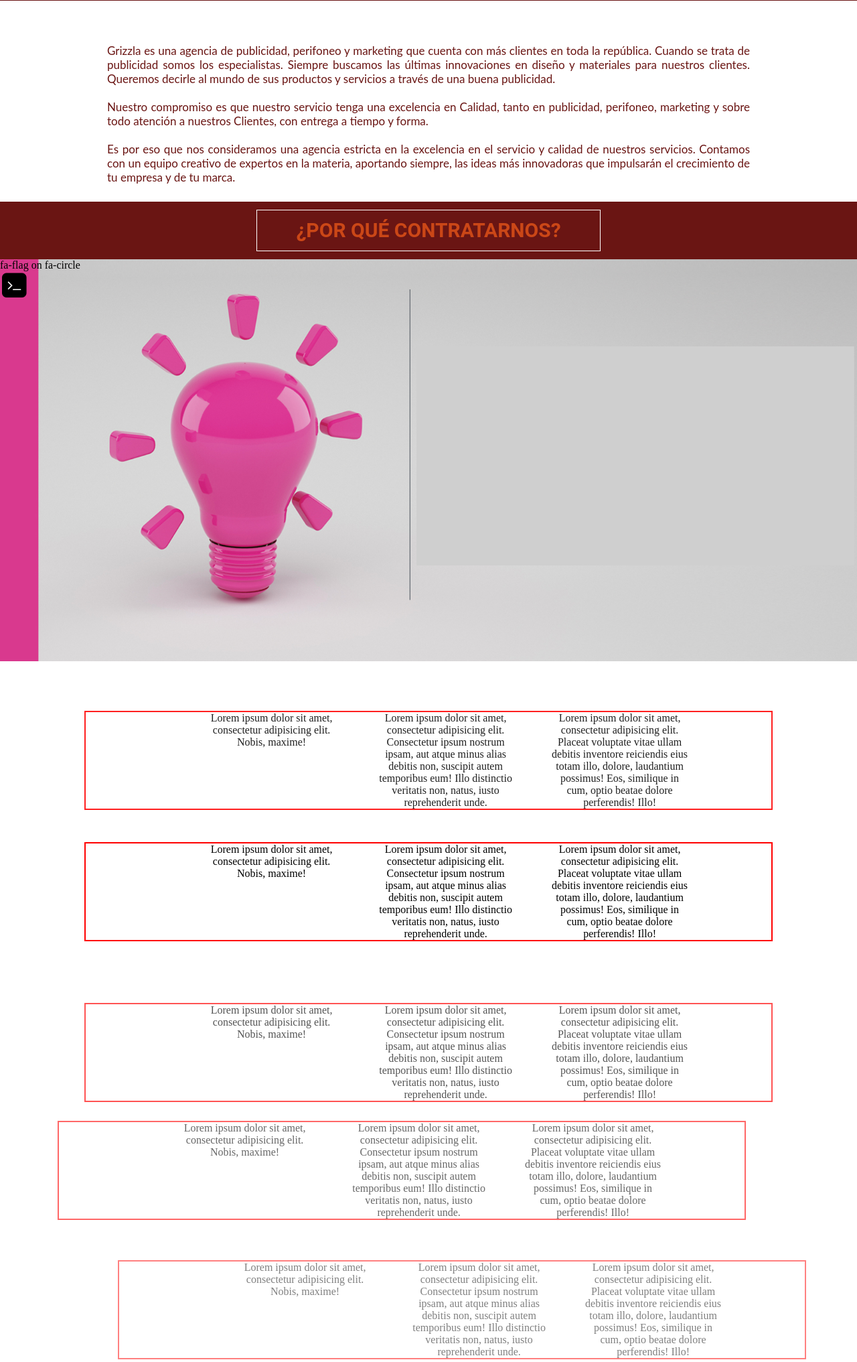
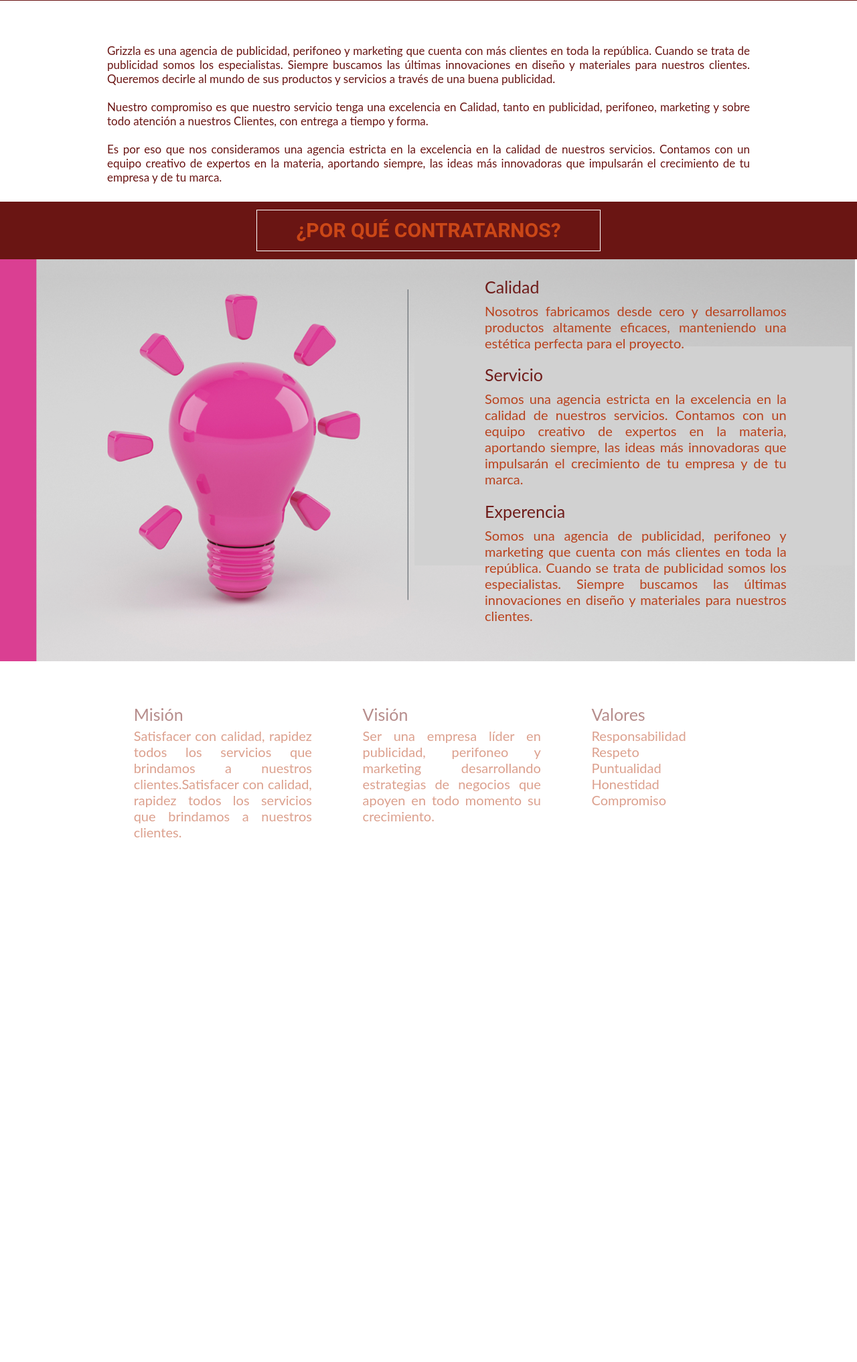
Before and after one commit to esteban1234/grizzla, a PHP site: page /vistas/nosotros.php in a window 1280 px wide. Shown: the part 595-2628 px from the top of the page at 67% size. After the commit the page ends 1845 px from the top, so only its background shows below. Run offline with PHP 8.4, Linux system fonts and the light colour scheme; some libraries are stand-ins or nearby versions.

Commit message:
continuacion de nosotros

```diff
--- a/css/estilosdos.css
+++ b/css/estilosdos.css
@@ -95,21 +95,6 @@
 
 /*-------------------nosotros-----------*/
 
-.conten {
-    outline: 2px red solid;
-    width: 80%;
-    margin: 0 auto;
-    margin-top: 5%;
-    text-align: center;
-}
-
-.conten p {
-    width: 20%;
-    display: inline-block;
-    vertical-align: top;
-    margin-left: 5%;
-}
-
 .bannernos {
     position: relative;
     width: 100%;
@@ -171,3 +156,80 @@
     background-attachment: fixed;
     overflow: hidden;
 }
+
+.conteniconos {
+    /*outline: 2px red solid;*/
+    width: 40%;
+    float: right;
+    margin-right: 8%;
+    margin-top: 2%;
+}
+
+.iconotexto {
+    /*outline: 2px yellow solid;*/
+    overflow: hidden;
+    margin-bottom: 4%;
+}
+
+.icono {
+    /*outline: 2px green solid;*/
+    float: left;
+    /*padding: 1%;*/
+    margin-top: 8%;
+}
+
+.icono2 {
+    /*outline: 2px green solid;*/
+    float: left;
+    /*padding: 1%;*/
+    margin-top: 13.5%;
+}
+
+.icon-star,
+.icon-arrows-alt,
+.icon-bullhorn {
+    font-size: 50px;
+    color: #CB4717;
+}
+
+.texton {
+    /*outline: 2px red solid;*/
+    float: right;
+    width: 88%;
+    overflow: hidden;
+}
+
+.calidad {
+    /*outline: 2px red solid;*/
+    text-align: justify;
+    font-family: 'Lato', sans-serif;
+    font-size: 25px;
+    color: #6A1513;
+    margin-bottom: 2%;
+}
+
+.texto_calidad {
+    /*outline: 2px red solid;*/
+    text-align: justify;
+    font-family: 'Lato', sans-serif;
+    font-size: 20px;
+    color: #B73C16;
+    /*margin-bottom: 2%;*/
+}
+
+.contenmvv {
+    /*outline: 2px red solid;*/
+    width: 80%;
+    margin: 0 auto;
+    margin-top: 1%;
+    /*text-align: center;*/
+}
+
+.mision {
+    /*outline: 2px red solid;*/
+    width: 26%;
+    display: inline-block;
+    vertical-align: top;
+    margin-left: 7%;
+    text-align: justify;
+}
--- a/vistas/headdos.php
+++ b/vistas/headdos.php
@@ -7,7 +7,6 @@
             <link href="../css/estilosdos.css" rel="stylesheet">
                 <link href="https://fonts.googleapis.com/css?family=Open+Sans|Yanone+Kaffeesatz" rel="stylesheet">
                     <link href="https://file.myfontastic.com/oZrD95afmh6F7UiEtyxVF9/icons.css" rel="stylesheet">
-                    <link rel="stylesheet" href="path/to/font-awesome/css/font-awesome.min.css">
                     </link>
                 </link>
             </link>
--- a/vistas/nosotros.php
+++ b/vistas/nosotros.php
@@ -13,65 +13,78 @@
 <article class="contentex scrollflow -slide-top -opacity">
 	<p class="contentexp">Grizzla es una agencia de publicidad, perifoneo y marketing que cuenta con más clientes en toda la república. Cuando se trata de publicidad somos los especialistas. Siempre buscamos las últimas innovaciones en diseño y materiales  para nuestros clientes. Queremos decirle al mundo de sus productos y servicios a través de una buena publicidad. <br> <br>
 	Nuestro compromiso es que nuestro servicio tenga una excelencia en Calidad, tanto en publicidad, perifoneo, marketing y sobre todo atención a nuestros Clientes, con entrega a tiempo y forma.<br> <br>
-	Es por eso que nos consideramos una agencia estricta  en la excelencia en el servicio y calidad de nuestros servicios. Contamos con un equipo creativo de expertos en la materia, aportando siempre, las ideas más innovadoras que impulsarán el crecimiento de tu empresa y de tu marca.
+	Es por eso que nos consideramos una agencia estricta  en la excelencia en la calidad de nuestros servicios. Contamos con un equipo creativo de expertos en la materia, aportando siempre, las ideas más innovadoras que impulsarán el crecimiento de tu empresa y de tu marca.
 	</p>
 </article>
 
 <article class="titulonos scrollflow -slide-left -opacity"><p>¿POR QUÉ CONTRATARNOS?</p></article>
 
 <article class="contenpuntos scrollflow -slide-right -opacity">
-	fa-flag on fa-circle<br>
-<span class="fa-stack fa-lg">
-  <i class="fa fa-square fa-stack-2x"></i>
-  <i class="fa fa-terminal fa-stack-1x fa-inverse"></i>
-</span>
+	<article class="conteniconos">
+		<article class="iconotexto">
+			<article class="icono"><span class="icon-star"></span></article>
+			<article class="texton">
+				<p class="calidad">Calidad</p>
+				<p class="texto_calidad">Nosotros fabricamos desde cero y desarrollamos productos altamente eficaces, manteniendo una estética perfecta para el proyecto.</p>
+			</article>
+		</article>
+
+		<article class="iconotexto">
+			<article class="icono2"><span class="icon-arrows-alt"></span></article>
+			<article class="texton">
+				<p class="calidad">Servicio</p>
+				<p class="texto_calidad">Somos una agencia estricta en la excelencia en la calidad de nuestros servicios. Contamos con un equipo creativo de expertos en la materia, aportando siempre, las ideas más innovadoras que impulsarán el crecimiento de tu empresa y de tu marca.</p>
+			</article>
+		</article>
+
+		<article class="iconotexto">
+			<article class="icono"><span class="icon-bullhorn"></span></article>
+			<article class="texton">
+				<p class="calidad">Experencia</p>
+				<p class="texto_calidad">Somos una agencia de publicidad, perifoneo y marketing que cuenta con más clientes en toda la república. Cuando se trata de publicidad somos los especialistas. Siempre buscamos las últimas innovaciones en diseño y materiales  para nuestros clientes. </p>
+			</article>
+		</article>
+
+	</article>
 </article>
 
 
 
-<article class="conten scrollflow -slide-top -opacity">
-	<p>Lorem ipsum dolor sit amet, consectetur adipisicing elit. Nobis, maxime!</p>
-	<p>Lorem ipsum dolor sit amet, consectetur adipisicing elit. Consectetur ipsum nostrum ipsam, aut atque minus alias debitis non, suscipit autem temporibus eum! Illo distinctio veritatis non, natus, iusto reprehenderit unde.</p>
-	<p>Lorem ipsum dolor sit amet, consectetur adipisicing elit. Placeat voluptate vitae ullam debitis inventore reiciendis eius totam illo, dolore, laudantium possimus! Eos, similique in cum, optio beatae dolore perferendis! Illo!</p>
+<article class="contenmvv scrollflow -slide-top -opacity">
+	<article class="mision">
+	<p class="calidad">Misión</p>
+	<p class="texto_calidad">Satisfacer con calidad, rapidez  todos los servicios que brindamos a nuestros clientes.Satisfacer con calidad, rapidez  todos los servicios que brindamos a nuestros clientes.</p>
+	<!-- <article class=""></article>
+	<article class="">Responsabilidad <br>
+		Respeto <br>
+		Puntualidad <br>
+		Honestidad <br>
+		Compromiso
+	</article> -->
 </article>
 
-
-<article class="conten">
-	<p>Lorem ipsum dolor sit amet, consectetur adipisicing elit. Nobis, maxime!</p>
-	<p>Lorem ipsum dolor sit amet, consectetur adipisicing elit. Consectetur ipsum nostrum ipsam, aut atque minus alias debitis non, suscipit autem temporibus eum! Illo distinctio veritatis non, natus, iusto reprehenderit unde.</p>
-	<p>Lorem ipsum dolor sit amet, consectetur adipisicing elit. Placeat voluptate vitae ullam debitis inventore reiciendis eius totam illo, dolore, laudantium possimus! Eos, similique in cum, optio beatae dolore perferendis! Illo!</p>
+<article class="mision">
+	<p class="calidad">Visión</p>
+	<p class="texto_calidad">Ser una empresa líder en publicidad, perifoneo y marketing  desarrollando estrategias de negocios que apoyen en todo momento su crecimiento.</p>
+	<!-- <article class="">Ser una empresa líder en publicidad, perifoneo y marketing  desarrollando estrategias de negocios que apoyen en todo momento su crecimiento.</article>
+	<article class="">Responsabilidad <br>
+		Respeto <br>
+		Puntualidad <br>
+		Honestidad <br>
+		Compromiso
+	</article> -->
 </article>
 
-
-<article class="conten scrollflow -slide-top -opacity">
-	<p>Lorem ipsum dolor sit amet, consectetur adipisicing elit. Nobis, maxime!</p>
-	<p>Lorem ipsum dolor sit amet, consectetur adipisicing elit. Consectetur ipsum nostrum ipsam, aut atque minus alias debitis non, suscipit autem temporibus eum! Illo distinctio veritatis non, natus, iusto reprehenderit unde.</p>
-	<p>Lorem ipsum dolor sit amet, consectetur adipisicing elit. Placeat voluptate vitae ullam debitis inventore reiciendis eius totam illo, dolore, laudantium possimus! Eos, similique in cum, optio beatae dolore perferendis! Illo!</p>
+<article class="mision">
+	<p class="calidad">Valores</p>
+	<p class="texto_calidad">
+	Responsabilidad <br>
+		Respeto <br>
+		Puntualidad <br>
+		Honestidad <br>
+		Compromiso
+	</p>
 </article>
-
-
-<article class="conten scrollflow -slide-right -opacity">
-	<p>Lorem ipsum dolor sit amet, consectetur adipisicing elit. Nobis, maxime!</p>
-	<p>Lorem ipsum dolor sit amet, consectetur adipisicing elit. Consectetur ipsum nostrum ipsam, aut atque minus alias debitis non, suscipit autem temporibus eum! Illo distinctio veritatis non, natus, iusto reprehenderit unde.</p>
-	<p>Lorem ipsum dolor sit amet, consectetur adipisicing elit. Placeat voluptate vitae ullam debitis inventore reiciendis eius totam illo, dolore, laudantium possimus! Eos, similique in cum, optio beatae dolore perferendis! Illo!</p>
-</article>
-
-<article class="conten scrollflow -slide-left -opacity">
-	<p>Lorem ipsum dolor sit amet, consectetur adipisicing elit. Nobis, maxime!</p>
-	<p>Lorem ipsum dolor sit amet, consectetur adipisicing elit. Consectetur ipsum nostrum ipsam, aut atque minus alias debitis non, suscipit autem temporibus eum! Illo distinctio veritatis non, natus, iusto reprehenderit unde.</p>
-	<p>Lorem ipsum dolor sit amet, consectetur adipisicing elit. Placeat voluptate vitae ullam debitis inventore reiciendis eius totam illo, dolore, laudantium possimus! Eos, similique in cum, optio beatae dolore perferendis! Illo!</p>
-</article>
-
-<article class="conten">
-	<p>Lorem ipsum dolor sit amet, consectetur adipisicing elit. Nobis, maxime!</p>
-	<p>Lorem ipsum dolor sit amet, consectetur adipisicing elit. Consectetur ipsum nostrum ipsam, aut atque minus alias debitis non, suscipit autem temporibus eum! Illo distinctio veritatis non, natus, iusto reprehenderit unde.</p>
-	<p>Lorem ipsum dolor sit amet, consectetur adipisicing elit. Placeat voluptate vitae ullam debitis inventore reiciendis eius totam illo, dolore, laudantium possimus! Eos, similique in cum, optio beatae dolore perferendis! Illo!</p>
-</article>
-
-
-
-
-
 
 <script src="../js/jquery.js"></script>
 <script src="../js/eskju.jquery.scrollflow.min.js"></script>
```
